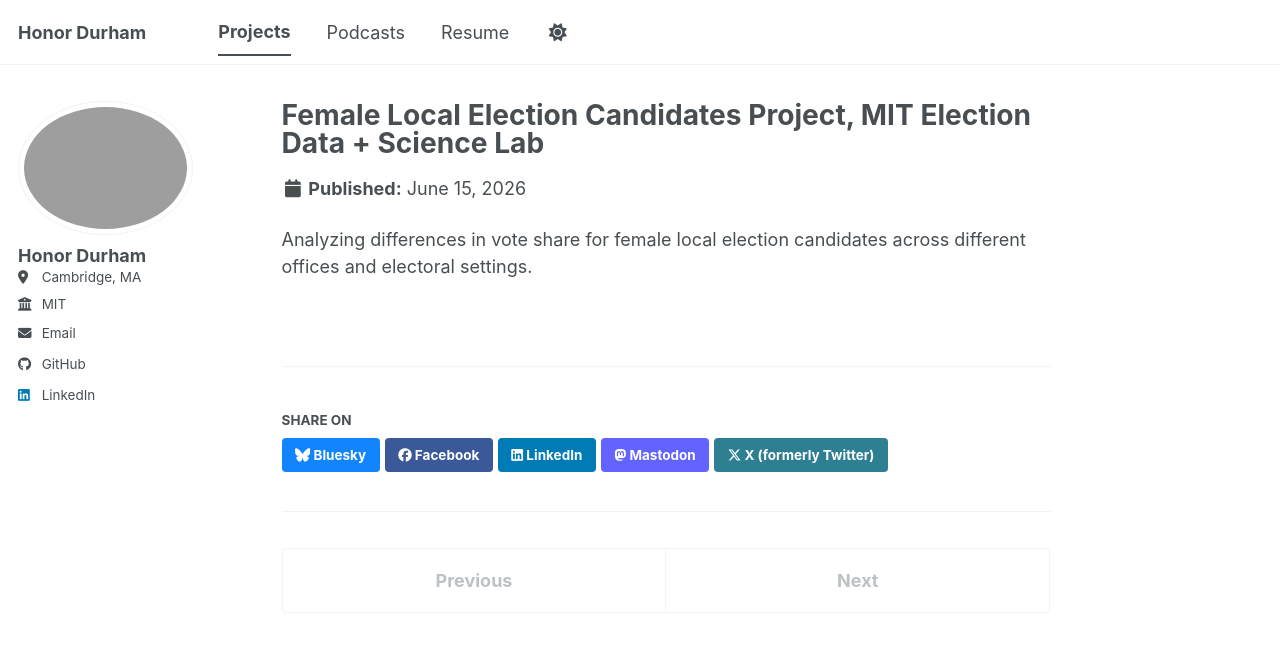
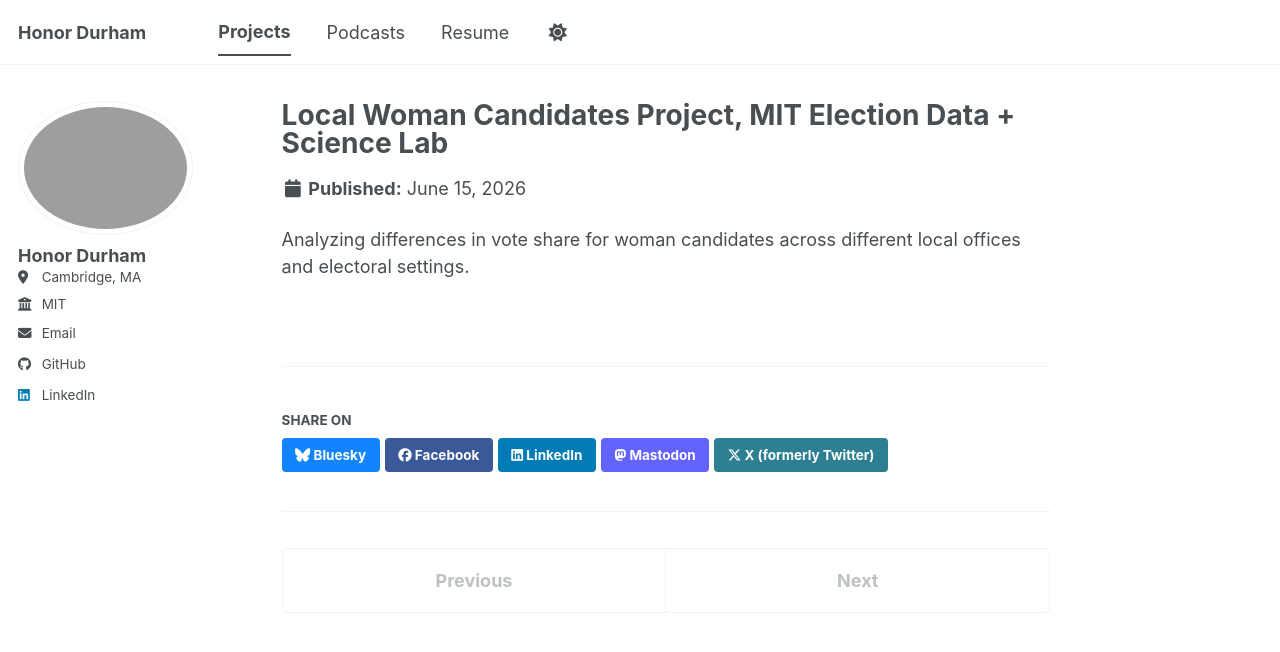
Before and after one commit to honordurham/honordurham.github.io, a Jekyll site: the page built from _projects/projects-1.md, in a window 1280 px wide. Shown: the top 652 px of the page. Built offline with Jekyll 4.4.1, drawn with Linux system fonts in a browser that asks for light colours; a script bundle is joined from its source files by our own code; library files that are not in the unit come from our copies.

Commit message:
June updates

```diff
--- a/_config.yml
+++ b/_config.yml
@@ -23,7 +23,7 @@ repository               : "honordurham.github.io"
 #               Additional customization can be done by editing /_includes/author-profile.html
 author:
   # Biographic information
-  avatar           : "symposium.jpg"
+  avatar           : "esra26.jpg"
   name             : "Honor Durham"
   pronouns         : # example: "she/her"
   bio              : # "Short biography for the left-hand sidebar"
--- a/_projects/projects-1.md
+++ b/_projects/projects-1.md
@@ -1,7 +1,7 @@
 ---
-title: "Female Local Election Candidates Project, MIT Election Data + Science Lab"
-excerpt: "Analyzing differences in vote share for female local election candidates across different offices and electoral settings."
+title: "Local Woman Candidates Project, MIT Election Data + Science Lab"
+excerpt: "Analyzing differences in vote share for woman candidates across different local offices and electoral settings."
 collection: projects
 ---
 
-Analyzing differences in vote share for female local election candidates across different offices and electoral settings.
+Analyzing differences in vote share for woman candidates across different local offices and electoral settings.
```
Also changed, not shown: _pages/about.md (+2 -2 lines), 2 other files.
